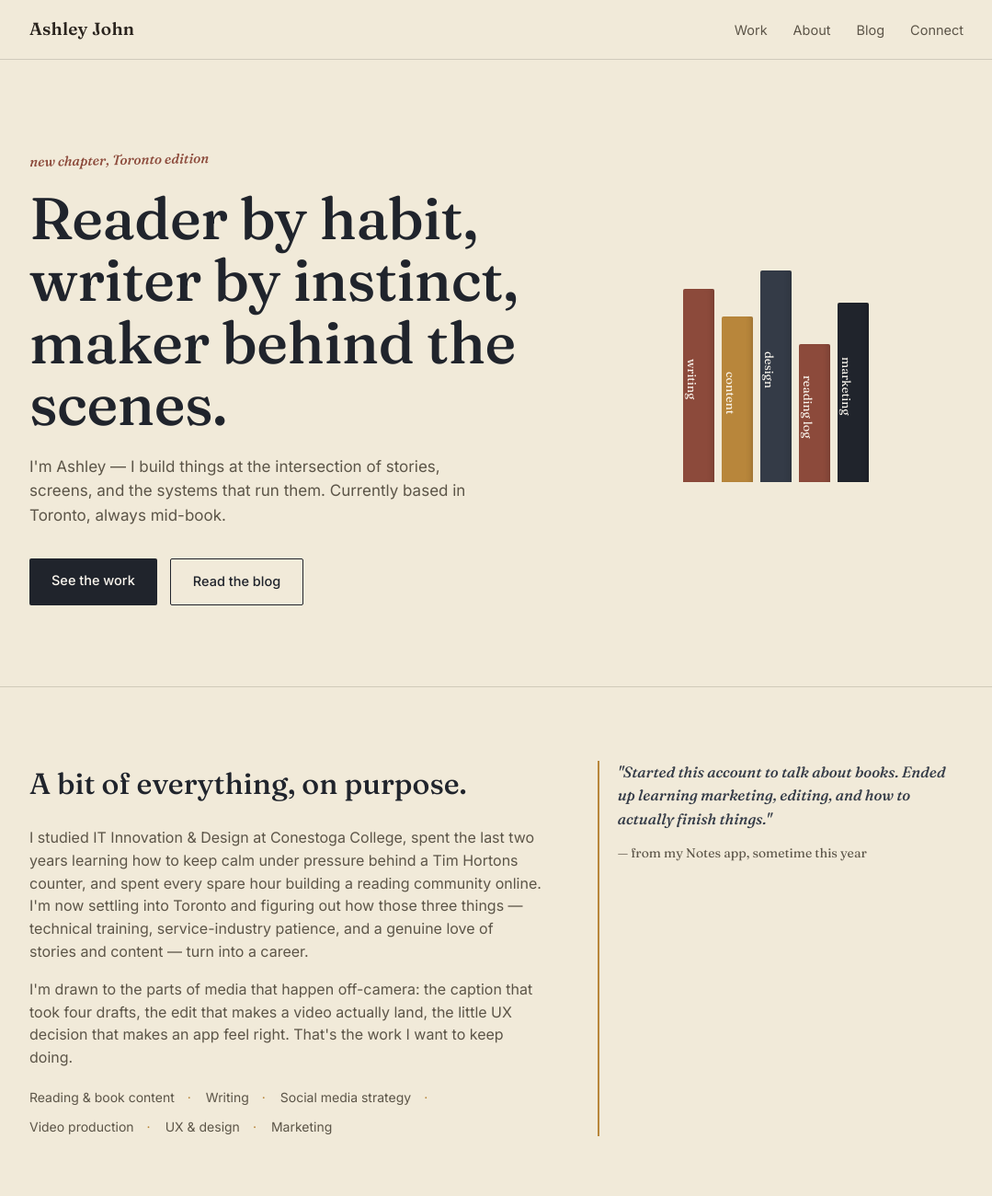
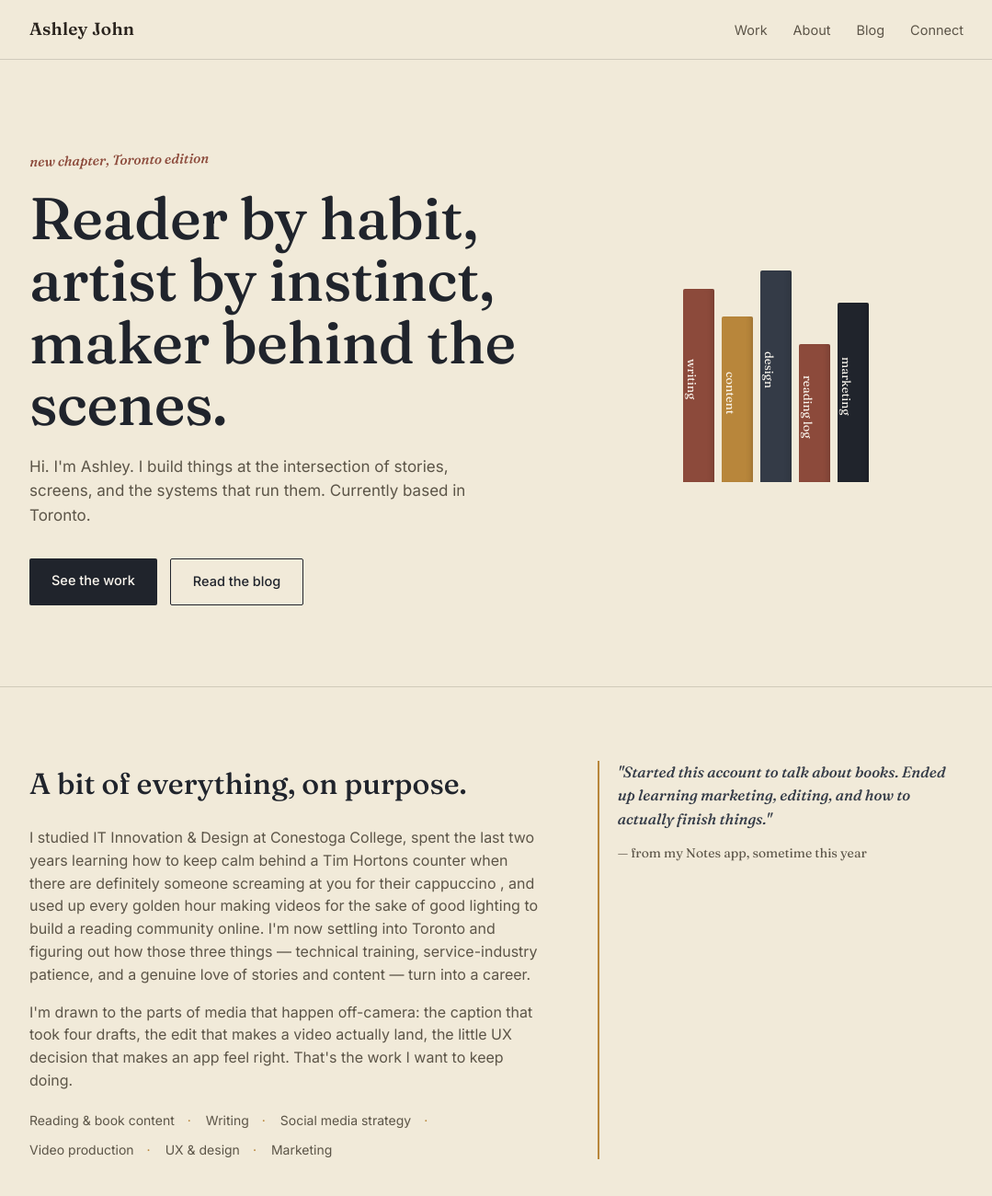
Before and after one commit to ashleyaj07/ashleyjohnportfolio, a plain HTML site: page index.html in a window 1280 px wide. Shown: the top 1300 px of the page at 92% size, without its empty margins (100-1179 px from the left). Drawn offline with Linux system fonts and the light colour scheme.

Commit message:
Update index.html

```diff
--- a/index.html
+++ b/index.html
@@ -217,8 +217,8 @@
   <div class="wrap hero-grid">
     <div>
       <span class="eyebrow-note">new chapter, Toronto edition</span>
-      <h1>Reader by habit,<br>writer by instinct,<br>maker behind the scenes.</h1>
-      <p class="lede">I'm Ashley — I build things at the intersection of stories, screens, and the systems that run them. Currently based in Toronto, always mid-book.</p>
+      <h1>Reader by habit,<br>artist by instinct,<br>maker behind the scenes.</h1>
+      <p class="lede">Hi. I'm Ashley. I build things at the intersection of stories, screens, and the systems that run them. Currently based in Toronto.</p>
       <div class="hero-ctas">
         <a href="#work" class="btn btn-primary">See the work</a>
         <a href="#blog" class="btn btn-ghost">Read the blog</a>
@@ -242,7 +242,7 @@
   <div class="wrap about-grid">
     <div>
       <h2>A bit of everything, on purpose.</h2>
-      <p>I studied IT Innovation &amp; Design at Conestoga College, spent the last two years learning how to keep calm under pressure behind a Tim Hortons counter, and spent every spare hour building a reading community online. I'm now settling into Toronto and figuring out how those three things — technical training, service-industry patience, and a genuine love of stories and content — turn into a career.</p>
+      <p>I studied IT Innovation &amp; Design at Conestoga College, spent the last two years learning how to keep calm behind a Tim Hortons counter when there are definitely someone screaming at you for their cappuccino , and used up every golden hour making videos for the sake of good lighting to build a reading community online. I'm now settling into Toronto and figuring out how those three things — technical training, service-industry patience, and a genuine love of stories and content — turn into a career.</p>
       <p>I'm drawn to the parts of media that happen off-camera: the caption that took four drafts, the edit that makes a video actually land, the little UX decision that makes an app feel right. That's the work I want to keep doing.</p>
       <ul class="interest-list">
         <li>Reading &amp; book content</li>
```
